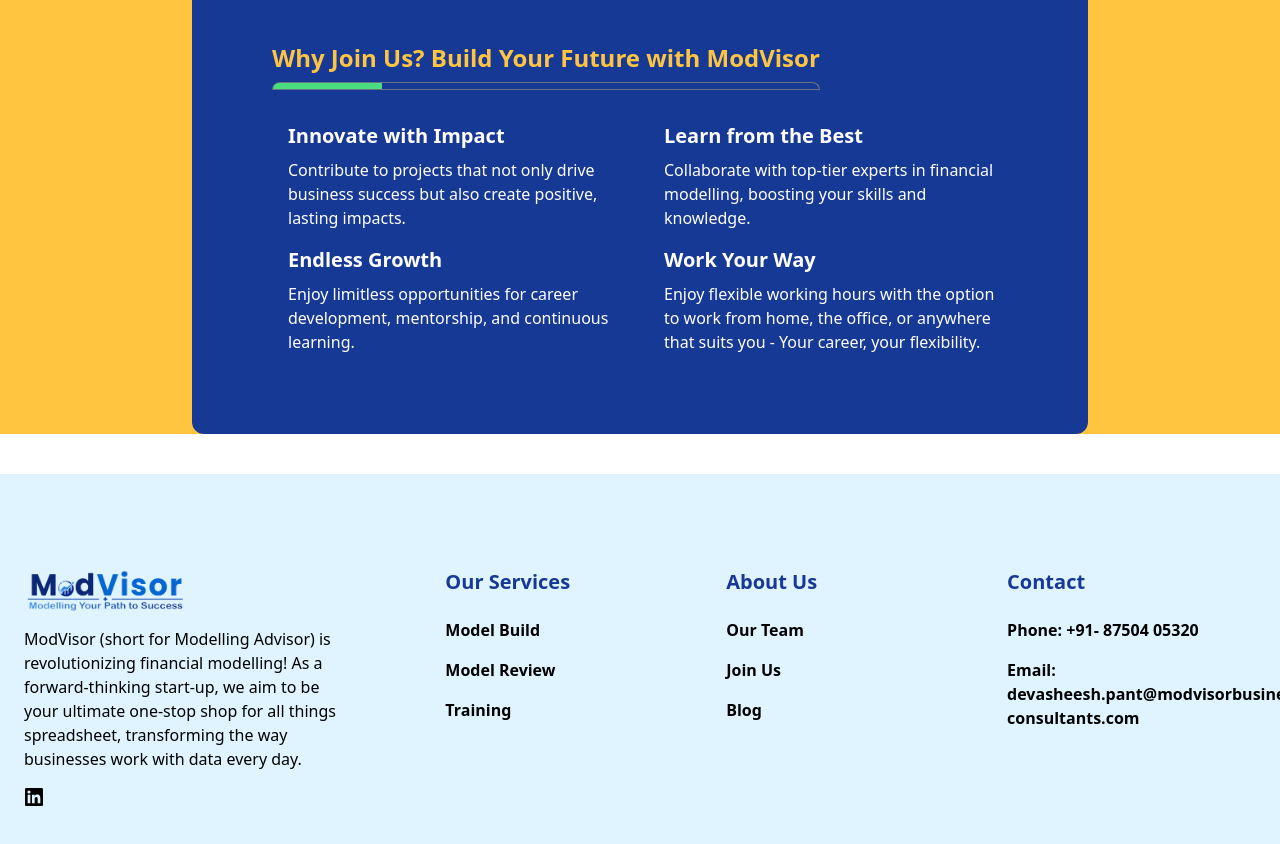
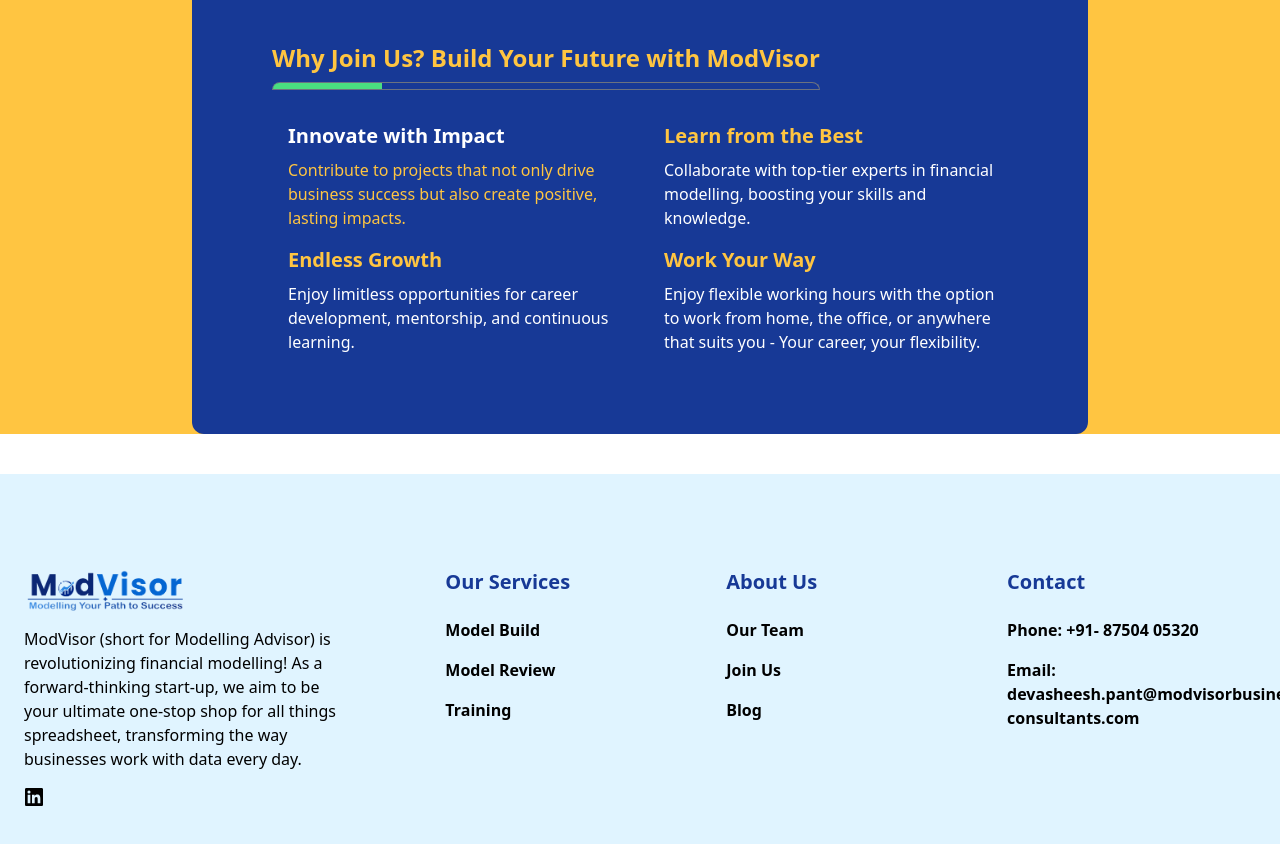
Before and after one commit to DigiAce/modvisorconsultants, a React (Vite) app: page /join in a window 1280 px wide. Shown: the part 1020-1864 px from the top of the page. Built offline with nearby package versions, Linux system fonts and the light colour scheme.

Commit message:
Update WhyJoinUs.jsx

```diff
--- a/src/components/carrer/WhyJoinUs.jsx
+++ b/src/components/carrer/WhyJoinUs.jsx
@@ -29,7 +29,7 @@
                   <h3 className="text-xl font-semibold text-white">
                     Innovate with Impact
                   </h3>
-                  <p className="text-white">
+                  <p className="text-yell">
                     Contribute to projects that not only drive business success
                     but also create positive, lasting impacts.
                   </p>
@@ -45,7 +45,7 @@
                   ></ion-icon>
                 </span>
                 <div className="flex flex-col gap-2">
-                  <h3 className="text-xl font-semibold text-white">
+                  <h3 className="text-xl font-semibold text-yell">
                     Learn from the Best
                   </h3>
                   <p className="text-white">
@@ -64,7 +64,7 @@
                   ></ion-icon>
                 </span>
                 <div className="flex flex-col gap-2">
-                  <h3 className="text-xl font-semibold text-white">
+                  <h3 className="text-xl font-semibold text-yell">
                     Endless Growth
                   </h3>
                   <p className="text-white">
@@ -83,7 +83,7 @@
                   ></ion-icon>
                 </span>
                 <div className="flex flex-col gap-2">
-                  <h3 className="text-xl font-semibold text-white ">
+                  <h3 className="text-xl font-semibold text-yell">
                     Work Your Way
                   </h3>
                   <p className="text-white">
```
